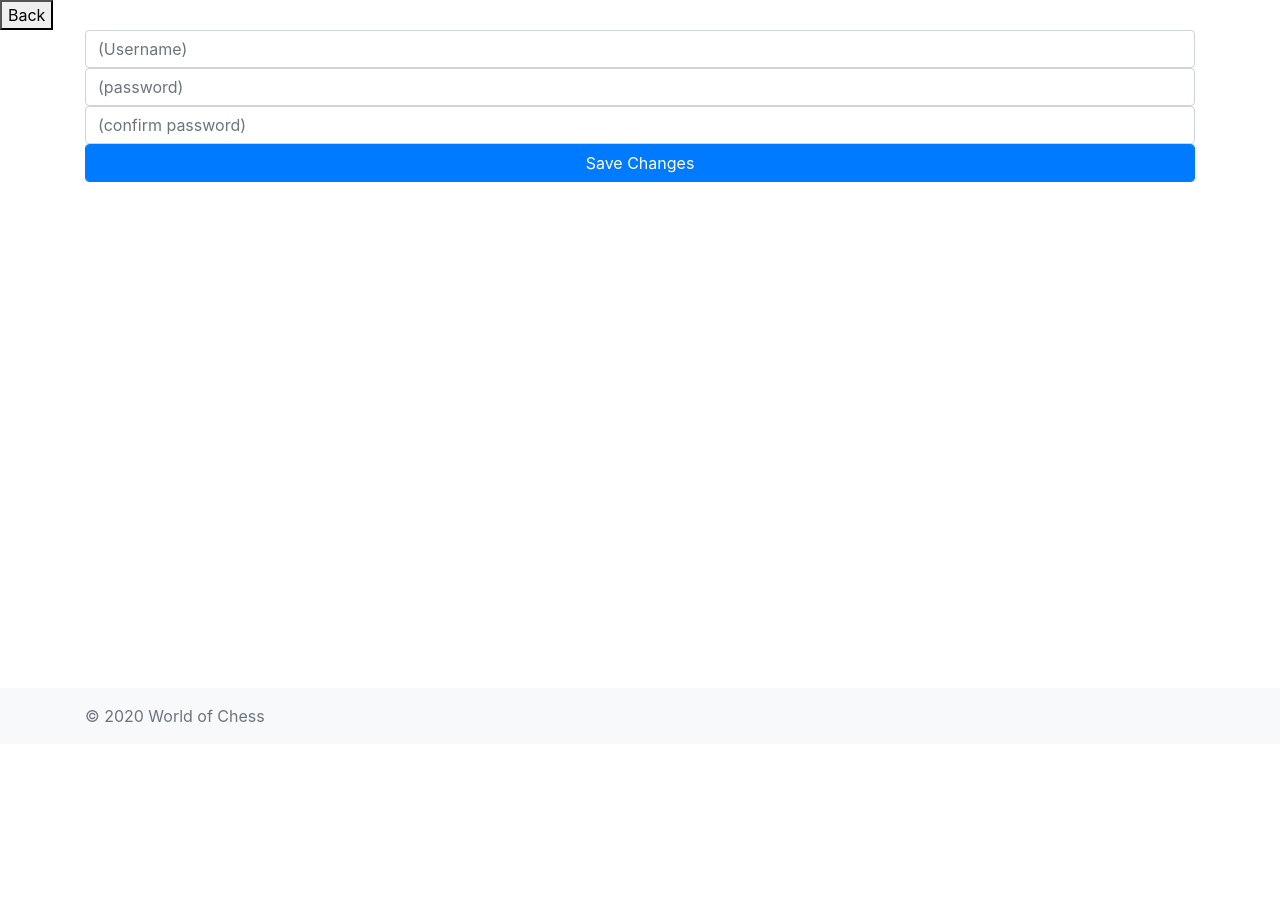
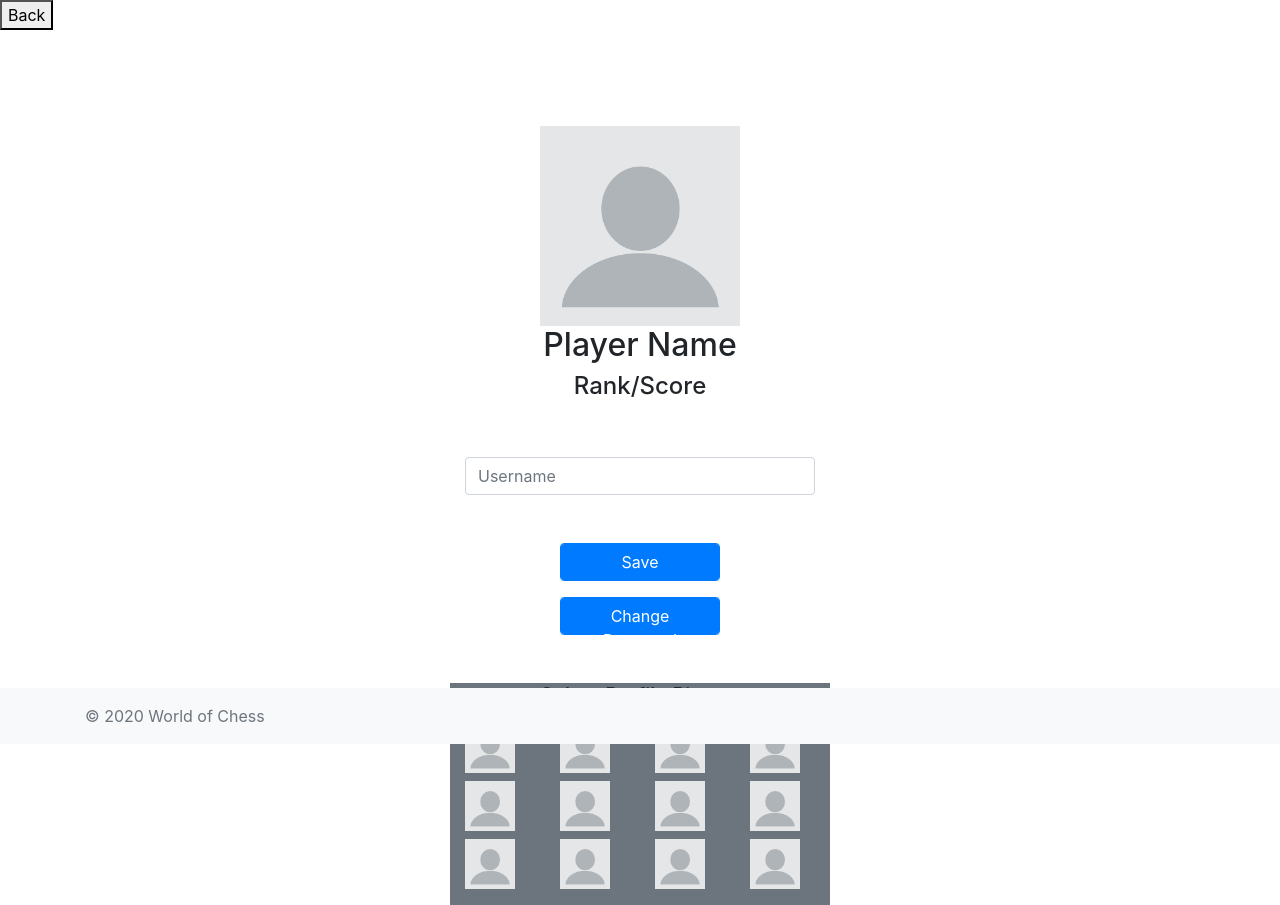
Before and after one commit to JonahSutter/COMP442_Website_Project, a Flask app: page /edit/ in a window 1280 px wide. Shown: the part 56-961 px from the top of the page. Before the commit the page ends 778 px from the top, so only its background shows below. Run offline with Flask 2, Linux system fonts and the light colour scheme; some libraries are stand-ins or nearby versions.

Commit message:
Added Change Password HTML page. HTML for edit user page done

```diff
--- a/templates/edit_account.html
+++ b/templates/edit_account.html
@@ -15,13 +15,96 @@ function goBack() {
 <div class="back-button">
     <button id="edit-back-button" onclick="goBack()"> Back </button>
 </div>
-<div class="container">
-    <form id="save-form-id" action="/edit/" method="post">
-        <input id="edit-name" type="text" class="form-control" name="edit-name" placeholder="(Username)" required>
-        <input id="edit-password" type="password" class="form-control" name="edit-password" placeholder="(password)" required minlength="8">
-        <input id="edit-confirm-password" type="password" class="form-control" name="edit-confirm-password" placeholder="(confirm password)" required minlength="8">
-        <button class="form-control btn btn-primary" id="save-button" onclick="return true"> Save Changes </button>
-        <!-- Add <submit> and <option> tags for profile image picker -->
+
+<div class="container profile-info">
+    <div class="row justify-content-center">
+        <div class="profilepic d-flex mt-5 pt-5">
+            <img src="/static/profile.png" alt="Profile Picture" width="200" height="200">
+        </div>
+    </div>
+    <div class="row d-flex justify-content-center">
+        <h2> Player Name </h2>
+    </div>
+    <div class="row justify-content-center">
+        <h4> Rank/Score </h4>
+    </div>
+</div>
+
+<div class="container text-fields">
+    <form id="create-form-id" action="/create/" method="post">
+        <div class="row mt-5 d-flex justify-content-center">
+            <div class="col-md-4">
+                <input id="create-name" type="text" class="form-control" name="create-name" placeholder="Username" required>
+            </div>
+        </div>
+        <div class="row mt-5 d-flex justify-content-center">
+            <div class="col-md-2">
+                <button class="form-control btn btn-primary" id="save-button" onclick="return true"> Save </button>
+                <!-- Add <submit> and <option> tags for profile image picker -->
+            </div>
+        </div>
     </form>
 </div>
+
+<div class="container changepw">
+    <div class="row mt-3 d-flex justify-content-center">
+        <div class="col-md-2">
+            <button class="form-control btn btn-primary" id="change-password-button" onclick="return true"> Change Password </button>
+        </div>
+    </div>
+</div>
+
+<div class="container profile-picture-picker">
+
+    <div class="row mt-5">
+        <div class="col-md-4 mx-auto bg-secondary text-center">
+            <h5> Select Profile Picture </h5>
+        </div>
+    </div>
+
+    <div class="row d-flex justify-content-center">
+        <div class="col-md-1 bg-secondary pt-2">
+            <img src="/static/profile.png" alt="Profile Picture Option" width="50" height="50">
+        </div>
+        <div class="col-md-1 bg-secondary pt-2">
+            <img src="/static/profile.png" alt="Profile Picture Option" width="50" height="50">
+        </div>
+        <div class="col-md-1 bg-secondary pt-2">
+            <img src="/static/profile.png" alt="Profile Picture Option" width="50" height="50">
+        </div>
+        <div class="col-md-1 bg-secondary pt-2">
+            <img src="/static/profile.png" alt="Profile Picture Option" width="50" height="50">
+        </div>
+    </div>
+
+    <div class="row d-flex justify-content-center">
+        <div class="col-md-1 bg-secondary pt-2">
+            <img src="/static/profile.png" alt="Profile Picture Option" width="50" height="50">
+        </div>
+        <div class="col-md-1 bg-secondary pt-2">
+            <img src="/static/profile.png" alt="Profile Picture Option" width="50" height="50">
+        </div>
+        <div class="col-md-1 bg-secondary pt-2">
+            <img src="/static/profile.png" alt="Profile Picture Option" width="50" height="50">
+        </div>
+        <div class="col-md-1 bg-secondary pt-2">
+            <img src="/static/profile.png" alt="Profile Picture Option" width="50" height="50">
+        </div>
+    </div>
+
+    <div class="row d-flex justify-content-center">
+        <div class="col-md-1 bg-secondary pt-2 pb-3">
+            <img src="/static/profile.png" alt="Profile Picture Option" width="50" height="50">
+        </div>
+        <div class="col-md-1 bg-secondary py-2">
+            <img src="/static/profile.png" alt="Profile Picture Option" width="50" height="50">
+        </div>
+        <div class="col-md-1 bg-secondary py-2">
+            <img src="/static/profile.png" alt="Profile Picture Option" width="50" height="50">
+        </div>
+        <div class="col-md-1 bg-secondary py-2">
+            <img src="/static/profile.png" alt="Profile Picture Option" width="50" height="50">
+        </div>
+    </div>
+</div>
 {% endblock %}
```
Also changed, not shown: templates/change_password.html (added, +37 -0 lines), templates/create_account.html (+13 -12 lines).
